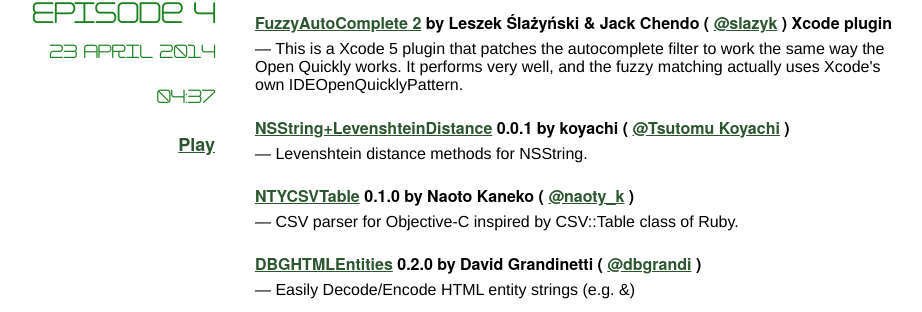
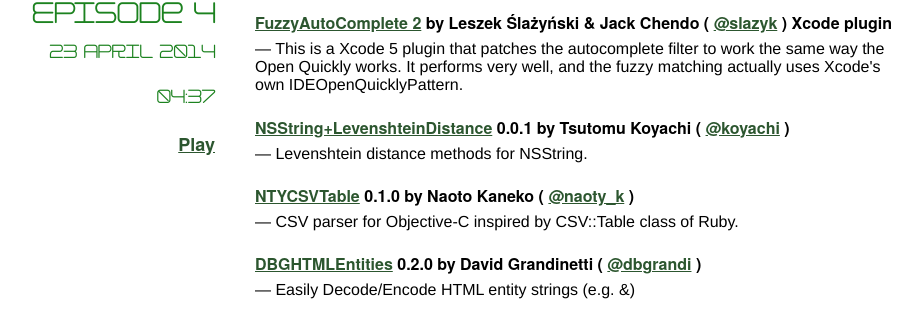
Before and after one commit to pod5/pod5.github.io, a Jekyll site: the page built from _posts/2014-04-23-episode4.html, in a window 1280 px wide. Shown: the part 249-561 px from the top of the page, without its empty margins (225-1147 px from the left). Built offline with Jekyll 4.4.1, drawn with Linux system fonts in a browser that asks for light colours; some of the changed lines change nothing that is shown.

Commit message:
Acutally corrected some names.

```diff
--- a/_posts/2014-04-23-episode4.html
+++ b/_posts/2014-04-23-episode4.html
@@ -11,7 +11,7 @@
 
 {% include note_not_pod.html project="FuzzyAutoComplete 2" subtitle="Xcode plugin" author="Leszek Ślażyński & Jack Chendo" twitter="slazyk" description="This is a Xcode 5 plugin that patches the autocomplete filter to work the same way the Open Quickly works. It performs very well, and the fuzzy matching actually uses Xcode's own IDEOpenQuicklyPattern." homepage="https://github.com/FuzzyAutocomplete/FuzzyAutocompletePlugin" %}
 
-{% include note.html   project='NSString+LevenshteinDistance' version='0.0.1' author='koyachi' twitter='Tsutomu Koyachi' description='Levenshtein distance methods for NSString.' homepage='https://github.com/koyachi/NSString-LevenshteinDistance' %}
+{% include note.html   project='NSString+LevenshteinDistance' version='0.0.1' author='Tsutomu Koyachi' twitter='koyachi' description='Levenshtein distance methods for NSString.' homepage='https://github.com/koyachi/NSString-LevenshteinDistance' %}
 
 {% include note.html   project='NTYCSVTable' version='0.1.0' author='Naoto Kaneko' twitter='naoty_k' description='CSV parser for Objective-C inspired by CSV::Table class of Ruby.' homepage='https://github.com/naoty/NTYCSVTable' %}
 
```
